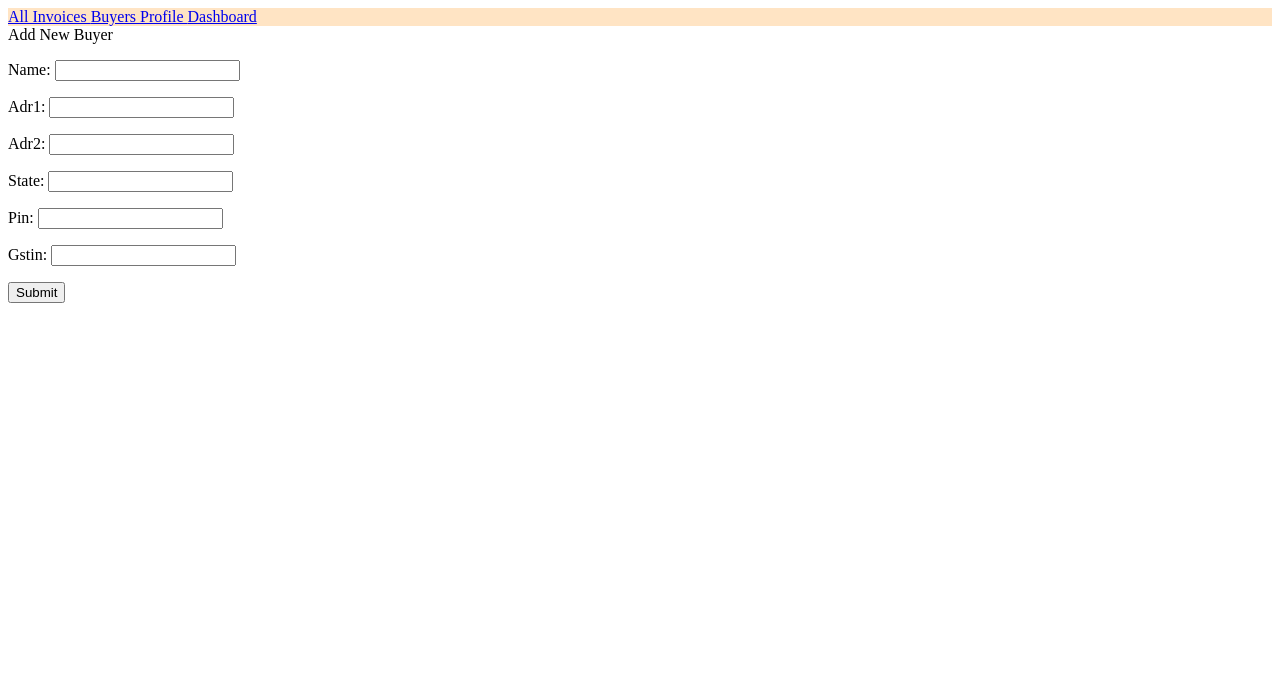
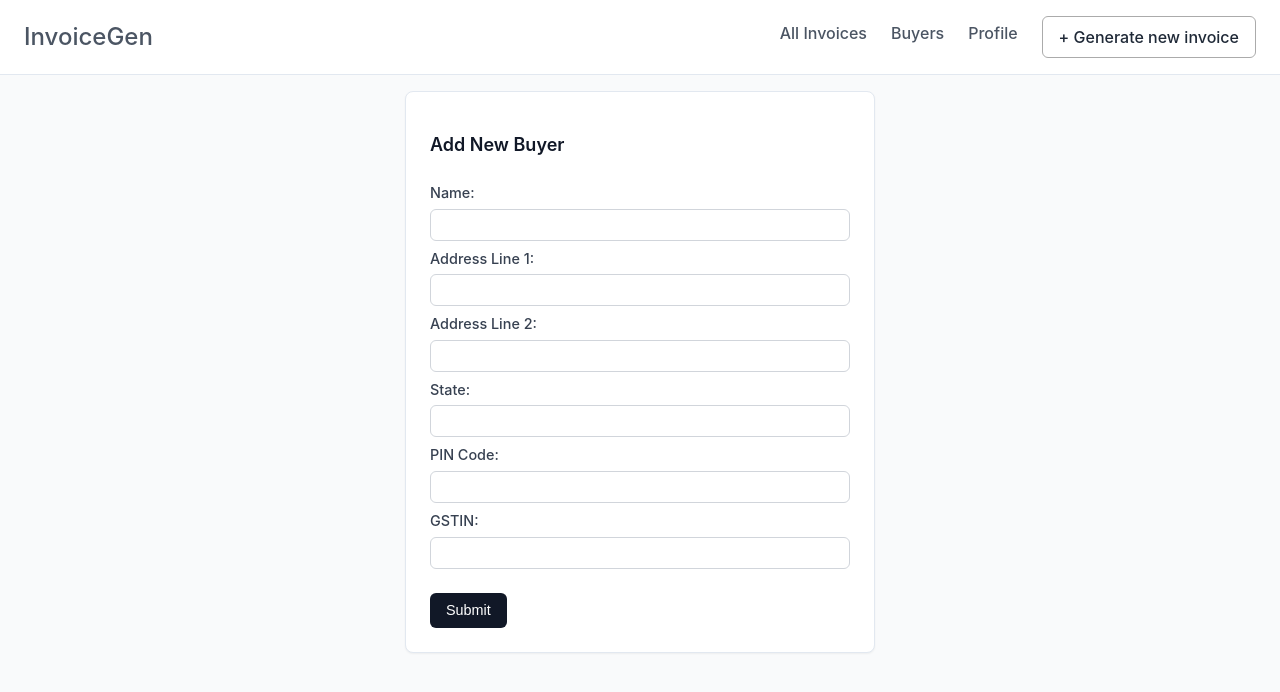
Before and after one commit to memeliciouss/invoicegen, a Django app: page /buyers/add in a window 1280 px wide. Shown: the top 692 px of the page. Run offline with Django 5.2, Linux system fonts and the light colour scheme.

```diff
--- a/buyer/forms.py
+++ b/buyer/forms.py
@@ -6,3 +6,11 @@ class newBuyerForm(forms.ModelForm):
         model  = buyer
         fields = ['name', 'adr1', 'adr2', 'state', 'pin', 'gstin']
         # fields = '__all__'
+        labels = {
+            'name': 'Name',
+            'adr1': 'Address Line 1',
+            'adr2': 'Address Line 2',
+            'state': 'State',
+            'pin': 'PIN Code',
+            'gstin': 'GSTIN'
+        }
--- /dev/null
+++ b/static/styles.css
@@ -0,0 +1,174 @@
+/* Base body styles */
+body {
+    font-family: -apple-system, BlinkMacSystemFont, "Segoe UI", Roboto, "Helvetica Neue", Arial, sans-serif;
+    background-color: #f9fafb;
+    color: #111827;
+    margin: 0;
+    line-height: 1.5;
+}
+
+/* The main container for consistent max-width */
+.container {
+    max-width: 1280px;
+    margin: 0 auto;
+    padding: 1rem 1.5rem;
+}
+
+/* --- Navbar-specific Styles --- */
+
+.navbar-container {
+    display: flex;
+    justify-content: center;
+    width: 100%;
+    border-bottom: 1px solid #e2e8f0;
+    background-color: #fff;
+}
+
+.navbar {
+    display: flex;
+    justify-content: space-between;
+    align-items: center;
+    padding: 1rem 1.5rem;
+    width: 100%;
+    max-width: 1280px;
+}
+
+/* Simplified class to handle both links and the button */
+.nav-links-group {
+    display: flex;
+    align-items: center;
+    gap: 1.5rem;
+}
+
+/* Nav links styling */
+.nav-link {
+    text-decoration: none;
+    padding-bottom: 0.5rem;
+    transition: color 0.2s ease-in-out;
+    font-weight: 500;
+    color: #4b5563;
+}
+
+.nav-link:hover {
+    color: #0f172a;
+}
+
+.nav-link.active {
+    color: #0f172a;
+    font-weight: 600;
+    border-bottom: 2px solid #1e3a8a;
+}
+
+/* --- Button Styles --- */
+
+.btn-outline {
+    display: inline-flex;
+    align-items: center;
+    justify-content: center;
+    height: 2.5rem;
+    padding: 0 1rem;
+    border-radius: 0.375rem;
+    background-color: #fff;
+    border: 1px solid #ababab; /* A lighter, more modern gray border */
+    color: #1f2937;
+    font-weight: 500;
+    text-decoration: none;
+    transition: background-color 0.2s, border-color 0.2s, color 0.2s;
+}
+
+.btn-outline:hover {
+    background-color: #f5f5f5; /* A subtle hover effect */
+    color: #111827;
+}
+/* Clean shadcnUI Form Styling */
+.form-card {
+  max-width: 420px;
+  margin: 0 auto;
+  padding: 1.5rem;
+  background-color: white;
+  border: 1px solid #e2e8f0;
+  border-radius: 0.5rem;
+  box-shadow: 0 1px 2px 0 rgba(0, 0, 0, 0.05);
+  gap:10px
+}
+
+.form-header {
+  font-size: 1.125rem;
+  line-height: 1.75rem;
+  font-weight: 600;
+  margin-bottom: 1.5rem;
+  color: #111827;
+}
+
+
+.form-field {
+  display: grid;
+  gap: 0.35rem;
+  padding: 0 0 0.5rem 0;
+}
+
+.form-field label {
+  font-size: 0.9rem; /* 13px - shadcnUI exact */
+  font-weight: 500;
+  color: #374151;
+  line-height: 1.25rem;
+}
+
+.form-field input,
+.form-field select,
+.form-field textarea {
+  width: 100%;
+  padding: 0.4375rem 0.75rem; /* 7px 12px */
+  font-size: 0.875rem; /* 14px */
+  line-height: 1.25rem; /* 20px */
+  color: #111827;
+  background-color: white;
+  border: 1px solid #d1d5db;
+  border-radius: 0.375rem; /* 6px */
+  transition: border-color 0.15s;
+  height: 2rem; /* 32px - compact */
+  box-sizing: border-box; /* prevents overflow */
+}
+
+.form-field input:focus,
+.form-field select:focus,
+.form-field textarea:focus {
+  outline: none;
+  border-color: #0f3891;
+  box-shadow: 0 0 0 1px #0f3891;
+}
+
+/* Remove red borders - only show for actual errors */
+.form-field input:not(:invalid),
+.form-field select:not(:invalid),
+.form-field textarea:not(:invalid) {
+  border-color: #d1d5db;
+}
+
+.btn-primary {
+  display: inline-flex;
+  align-items: center;
+  justify-content: center;
+  height: 2.2rem;
+  padding: 0 1rem;
+  font-size: 0.9rem;
+  font-weight: 500;
+  border-radius: 0.375rem;
+  background-color: #111827;
+  color: white;
+  border: none;
+  cursor: pointer;
+  transition: background-color 0.15s;
+}
+
+.btn-primary:hover {
+  background-color: #1f2937;
+}
+
+.errorlist {
+  font-size: 0.75rem;
+  color: #dc2626;
+  margin-top: 0.25rem;
+  padding-left: 0;
+  list-style: none;
+}
--- a/templates/addBuyer.html
+++ b/templates/addBuyer.html
@@ -5,10 +5,19 @@
 {% endblock %}
 
 {% block body %}
-    Add New Buyer
-    <form method="post">
-        {% csrf_token %}
-        {{ form.as_p }}
-        <button type="submit">Submit</button>
-    </form>
+    <div class="form-card">
+        <h2 class="form-header">Add New Buyer</h2>
+        <form method="post">
+            {% csrf_token %}
+            {% for field in form %}
+                <div class="form-field">
+                    {{ field.label_tag }}
+                    {{ field }}
+                </div>
+            {% endfor %}
+            <button type="submit" class="btn-primary" style="margin-top: 1rem;">
+                Submit
+            </button>
+        </form>
+    </div>
 {% endblock %}
--- a/templates/base.html
+++ b/templates/base.html
@@ -1,14 +1,20 @@
+{% load static %}
 <!DOCTYPE html>
 <html lang="en">
 <head>
     <meta charset="UTF-8">
     <meta name="viewport" content="width=device-width, initial-scale=1.0">
-    <title>{% block title %} {% endblock %}</title>
+    <title>{% block title %}Invoice Generator{% endblock %}</title>
+
+    <link rel="stylesheet" href="{% static 'styles.css' %}">
 </head>
 <body>
-    {% include 'navbar.html'   %}
-    {% block body %}
+    {% include 'navbar.html' %}
 
-    {% endblock %}
+    <main class="container">
+        {% block body %}
+
+        {% endblock %}
+    </main>
 </body>
 </html>
--- a/templates/navbar.html
+++ b/templates/navbar.html
@@ -1,8 +1,30 @@
+{% load static %}
 {% block navbar %}
-<div style="background-color:bisque;">
-    <a href="/inv/list"> All Invoices </a>
-    <a href="/buyers"> Buyers </a>
-    <a href="/profile"> Profile </a>
-    <a href="/"> Dashboard</a>
+<div class="navbar-container">
+    <nav class="navbar">
+        <div style="font-weight: 700; font-size: 1.5rem; color: #1e293b;">
+            <a href="/" class="nav-link">
+                InvoiceGen
+            </a>
+        </div>
+
+        <div class="nav-links-group">
+            <a href="/inv/list" class="nav-link {% if request.path == '/inv/list' %}active{% endif %}">
+                All Invoices
+            </a>
+
+            <a href="/buyers/" class="nav-link {% if request.path == '/buyers/' %}active{% endif %}">
+                Buyers
+            </a>
+
+            <a href="/profile/" class="nav-link {% if request.path == '/profile/' %}active{% endif %}">
+                Profile
+            </a>
+
+            <a href="/inv/generate" class="btn-outline">
+                + Generate new invoice
+            </a>
+        </div>
+    </nav>
 </div>
 {% endblock %}
```
